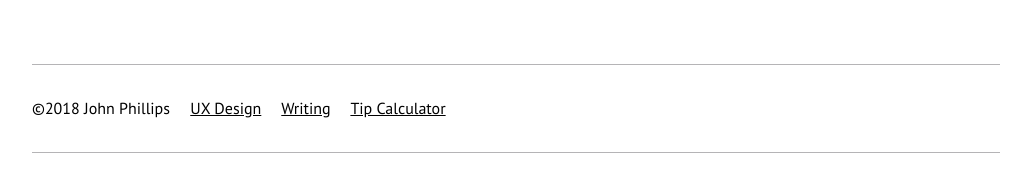
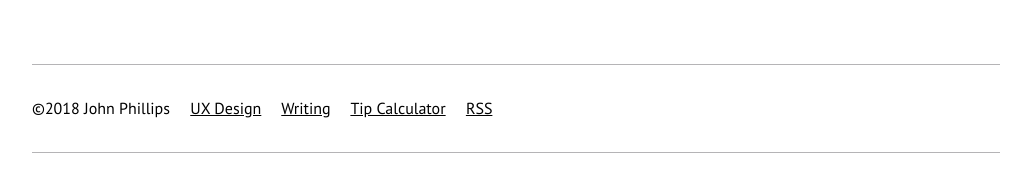
Before and after one commit to infomongo/infomongo.github.io, a Jekyll site: the page built from index.md, in a window 1280 px wide. Shown: the part 682-874 px from the top of the page, without its empty margins (124-1155 px from the left). Built offline with Jekyll 4.4.1, drawn with Linux system fonts in a browser that asks for light colours.

Commit message:
link to feed in footer

```diff
--- a/_includes/footer.html
+++ b/_includes/footer.html
@@ -3,6 +3,9 @@
         <span class="copyright">
           ©{{ site.time | date: "%Y" }} John Phillips
         </span>
-        <a href="/ux-design">UX Design</a> <a href="/posts/">Writing</a> <a href="/tip">Tip Calculator</a>
+        <a href="/ux-design">UX Design</a>
+        <a href="/posts/">Writing</a>
+        <a href="/tip">Tip Calculator</a>
+        <a href="/feed.xml">RSS</a>
     </div>
 </footer>
```
